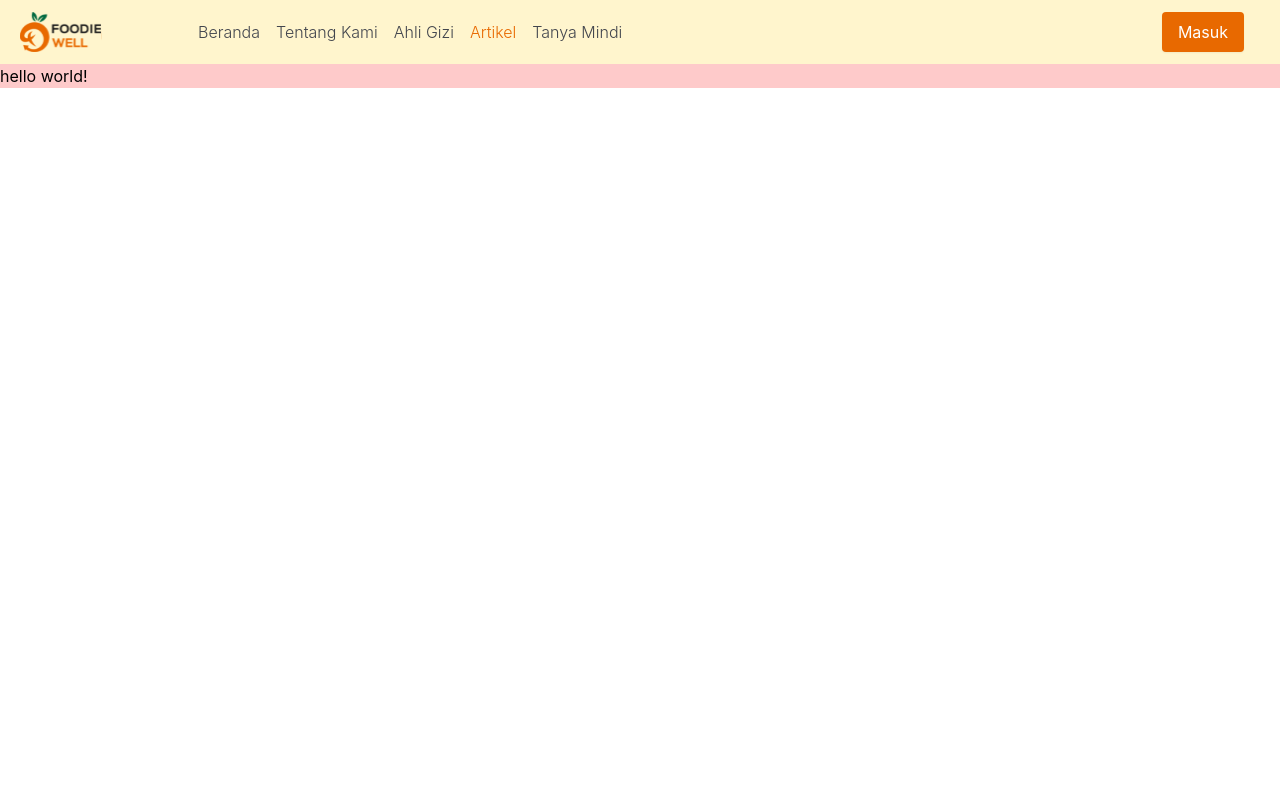
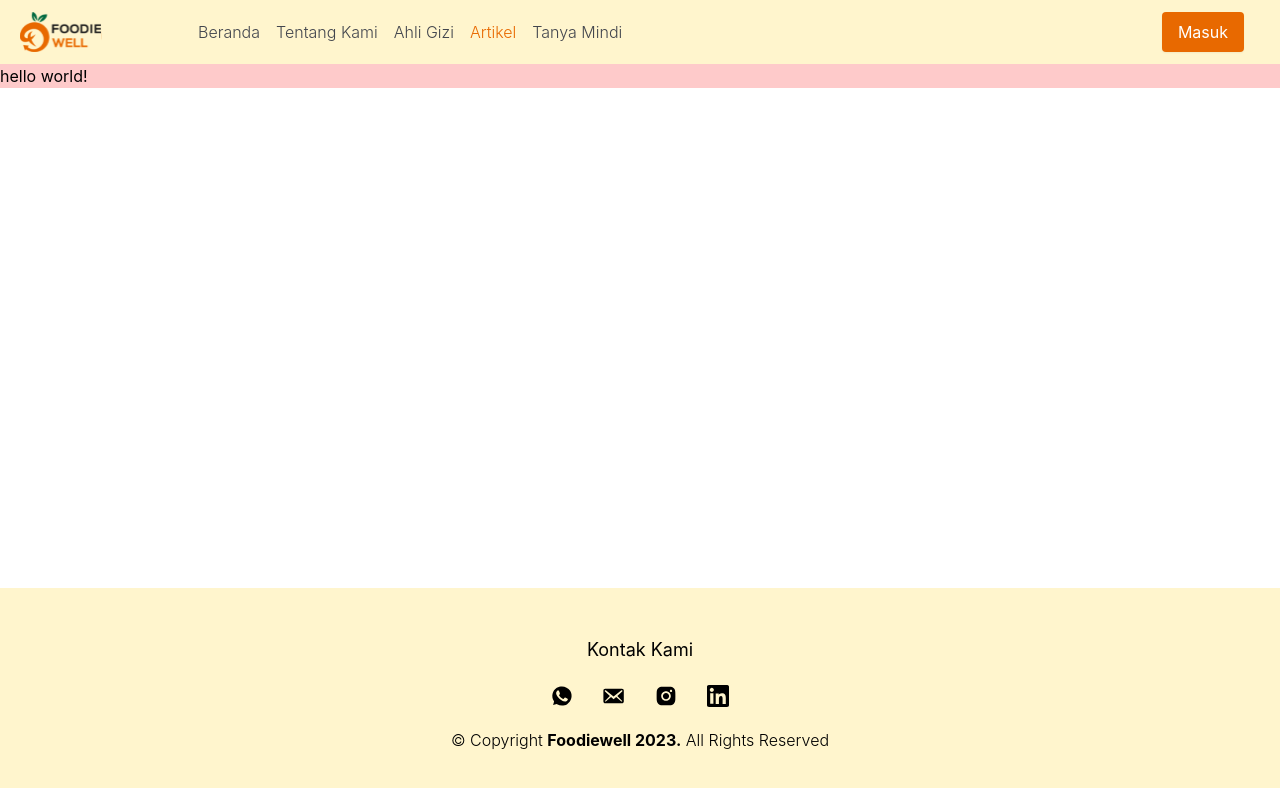
Before and after one commit to foodiewell-id/blog, a Nuxt app: page / in a window 1280 px wide. Shown: the top 788 px of the page. Built offline with nearby package versions, Linux system fonts and the light colour scheme.

Commit message:
feat: footer

```diff
--- /dev/null
+++ b/components/TheFooter.vue
@@ -0,0 +1,59 @@
+<template>
+  <footer
+    class="bg-primary-surface w-screen flex items-center justify-center px-2 md:px-8 py-12 flex-col text-center"
+  >
+    <h3 class="text-lg">Kontak Kami</h3>
+    <nav class="my-4">
+      <ul class="flex gap-5">
+        <li>
+          <a
+            class="flex text-center items-center justify-center rounded-full hover:bg-black/20 transition-all w-8 h-8"
+            href="https://wa.me/message/H6F5CZRFSDIFO1"
+            target="blank"
+          >
+            <svg class="w-6 h-6">
+              <use xlink:href="~/assets/img/sprite.svg#icon-whatsapp"></use>
+            </svg>
+          </a>
+        </li>
+        <li>
+          <a
+            class="flex text-center items-center justify-center rounded-full hover:bg-black/20 transition-all w-8 h-8"
+            href="mailto:halo@foodiewell.id"
+            target="blank"
+          >
+            <svg class="w-6 h-6 -ml-[.1rem]">
+              <use xlink:href="~/assets/img/sprite.svg#icon-email"></use>
+            </svg>
+          </a>
+        </li>
+        <li>
+          <a
+            class="flex text-center items-center justify-center rounded-full hover:bg-black/20 transition-all w-8 h-8"
+            href="https://www.instagram.com/foodiewell/"
+            target="blank"
+          >
+            <svg class="w-6 h-6">
+              <use xlink:href="~/assets/img/sprite.svg#icon-instagram"></use>
+            </svg>
+          </a>
+        </li>
+        <li>
+          <a
+            class="flex text-center items-center justify-center rounded-full hover:bg-black/20 transition-all w-8 h-8"
+            href="https://www.linkedin.com/company/foodiewell/"
+            target="blank"
+          >
+            <svg class="w-6 h-6">
+              <use xlink:href="~/assets/img/sprite.svg#icon-linkedin"></use>
+            </svg>
+          </a>
+        </li>
+      </ul>
+    </nav>
+    <p class="font-light">
+      © Copyright <span class="font-bold">Foodiewell 2023.</span> All Rights
+      Reserved
+    </p>
+  </footer>
+</template>
--- a/layouts/default.vue
+++ b/layouts/default.vue
@@ -1,9 +1,9 @@
 <template>
-  <div class="relative">
+  <div class="relative flex flex-col min-h-screen">
     <TheNavbar />
-    <main>
+    <main class="flex-1">
       <slot />
     </main>
-    <!-- Footer -->
+    <TheFooter />
   </div>
 </template>
```
Also changed, not shown: assets/img/sprite.svg (added).
